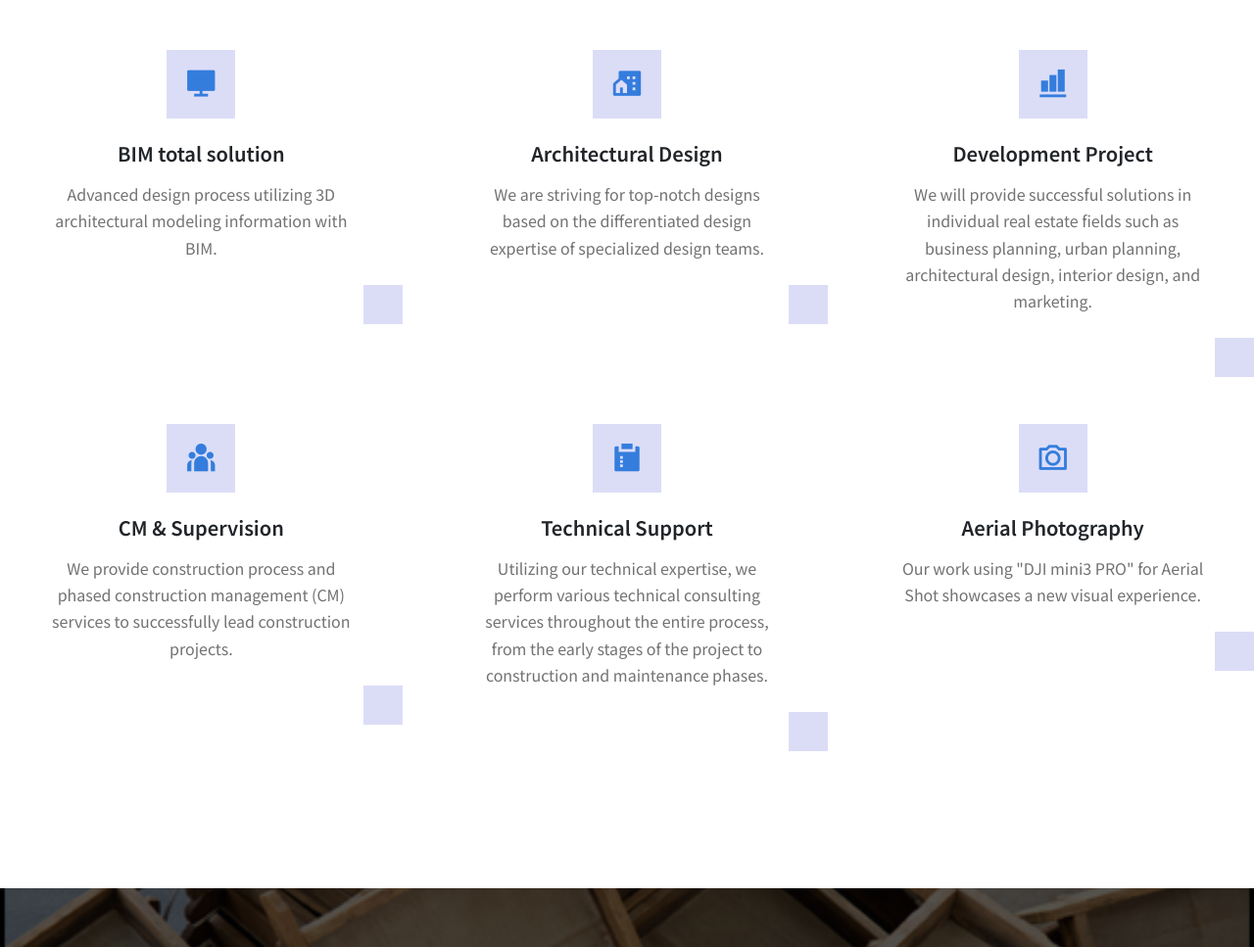
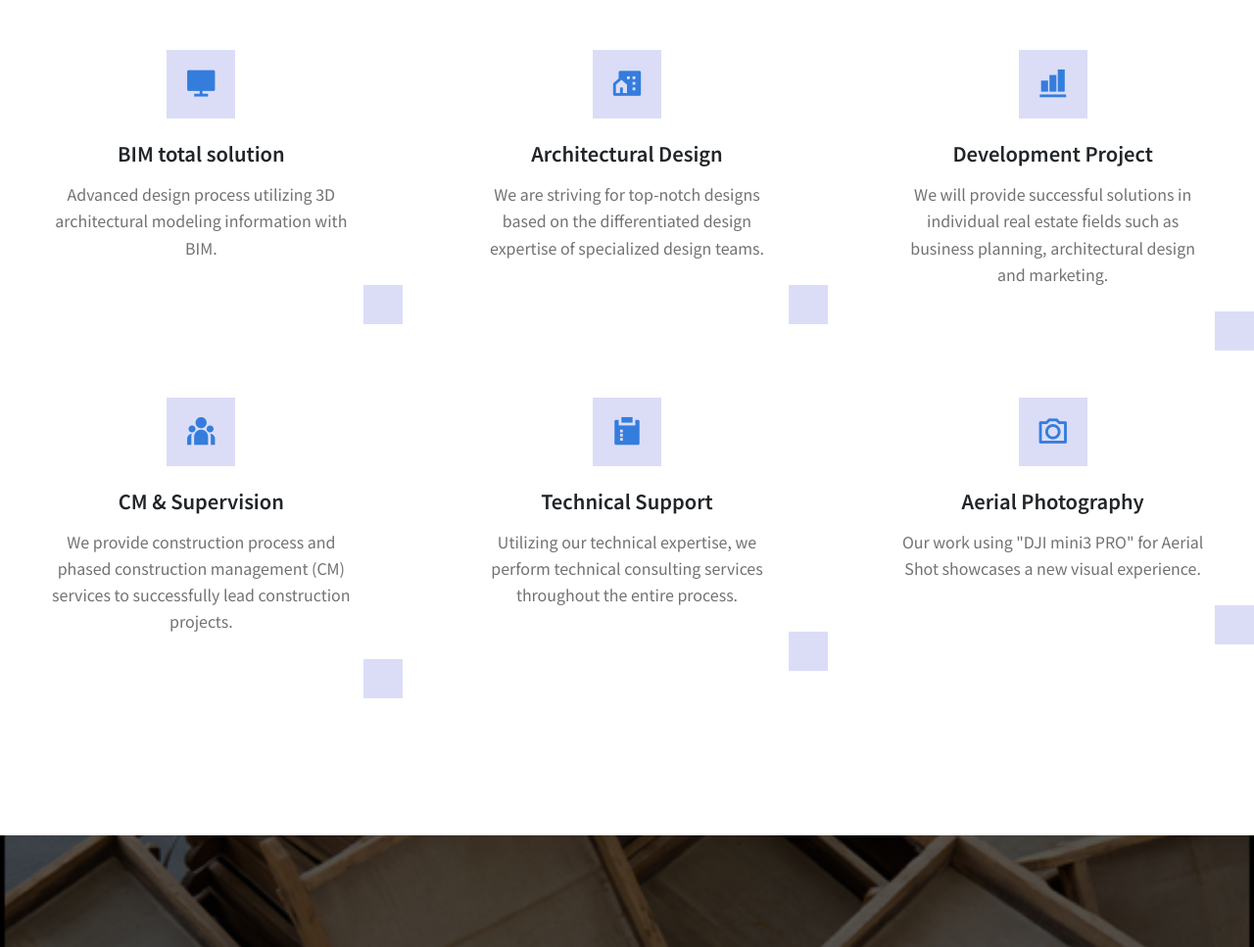
Before and after one commit to spacefactory01/space_factory, a plain HTML site: page index.html in a window 1280 px wide. Shown: the part 2242-3209 px from the top of the page at 98% size. Drawn offline with nearby package versions, Linux system fonts and the light colour scheme; some packages are replaced by stand-ins of ours; a script that the page names is missing.

Commit message:
add new sentence

```diff
--- a/index.html
+++ b/index.html
@@ -158,7 +158,7 @@
               <i class="ri-numbers-fill"></i>
             </div>
             <h5 class="mt-4 mb-3">Development Project</h5>
-            <P>We will provide successful solutions in individual real estate fields such as business planning, urban planning, architectural design, interior design, and marketing.</P>
+            <P>We will provide successful solutions in individual real estate fields such as business planning, architectural design and marketing.</P>
           </div>
         </div>
         <div class="col-lg-4 col-sm-6">
@@ -176,7 +176,7 @@
              <i class="ri-survey-fill"></i>
             </div>
             <h5 class="mt-4 mb-3">Technical Support</h5>
-            <P>Utilizing our technical expertise, we perform various technical consulting services throughout the entire process, from the early stages of the project to construction and maintenance phases.</P>
+            <P>Utilizing our technical expertise, we perform technical consulting services throughout the entire process.</P>
           </div>
         </div>
         <div class="col-lg-4 col-sm-6">
```
